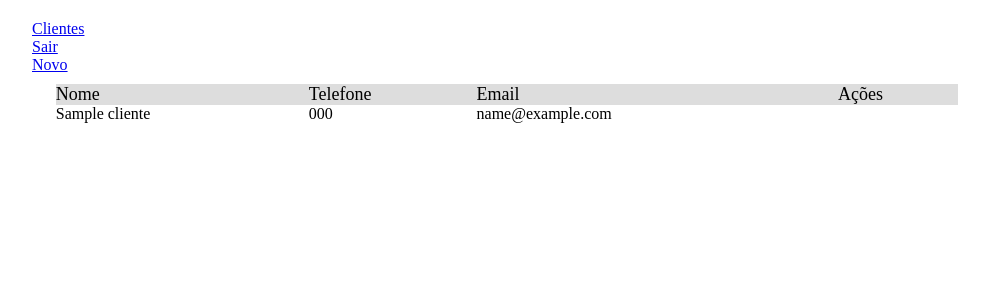
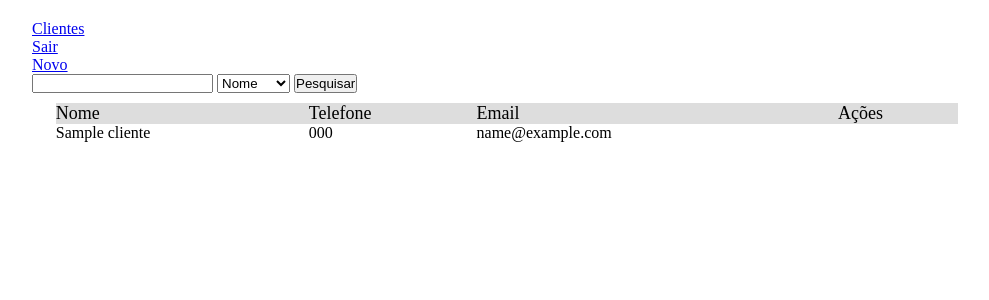
Before and after one commit to CaSoft/Aligatoro, a CodeIgniter app: page /index.php/clientes/index in a window 1280 px wide. Shown: the top 300 px of the page, without its empty margins (133-1122 px from the left). Run offline with CodeIgniter, Linux system fonts and the light colour scheme; tables that the repository leaves empty hold one stand-in row (values such as "Sample post").

Commit message:
Adicionado formulário de pesquisa de clientes na página inicial dos clientes.

```diff
--- a/application/controllers/clientes.php
+++ b/application/controllers/clientes.php
@@ -29,7 +29,15 @@ class Clientes extends CI_Controller {
         $this->data['menu'] = 'clientes/menus/index';
 
         $this->load->model('clientes_model');
-        $this->data['clientes'] = $this->clientes_model->pegar_ultimos_cadastrados(10);
+
+        if ($this->input->post('texto_pesquisa_clientes')) {
+            $this->data['texto_pesquisa_clientes'] = $this->input->post('texto_pesquisa_clientes');
+            $this->data['clientes'] = $this->clientes_model->pesquisar_clientes($this->input->post('tipo_pesquisa_clientes'), $this->input->post('texto_pesquisa_clientes'));
+        }
+        else {
+            $this->data['texto_pesquisa_clientes'] = '';
+            $this->data['clientes'] = $this->clientes_model->pegar_ultimos_cadastrados(10);
+        }
 
         $this->load->view('index', $this->data);
     }
--- a/application/models/clientes_model.php
+++ b/application/models/clientes_model.php
@@ -29,6 +29,20 @@ class Clientes_model extends CI_Model {
     }
 
     /**
+     * Função para pesquisaer clientes
+     *
+     * @param string $campo
+     * @param string $valor
+     * @return array
+     */
+    public function pesquisar_clientes($campo, $valor) {
+        $this->db->like($campo, $valor);
+        $query = $this->db->get('clientes');
+
+        return $query->result_array();
+    }
+
+    /**
      * Esta função retorna os últimos clientes cadastrados
      *
      * @param integer $numero Número de cadastros a retornar
--- a/application/views/clientes/index.php
+++ b/application/views/clientes/index.php
@@ -1,3 +1,13 @@
+<form id="form_pesquisa_clientes" name="form_pesquisa_clientes" method="post" action="<?php echo site_url(); ?>clientes">
+    <input type="text" name="texto_pesquisa_clientes" id="texto_pesquisa_clientes" value="<?php echo $texto_pesquisa_clientes; ?>" />
+    <select size="1" name="tipo_pesquisa_clientes" id="tipo_pesquisa_clientes">
+        <option value="nome">Nome</option>
+        <option value="telefone">Telefone</option>
+        <option value="email">E-mail</option>
+        <option value="cidade">Cidade</option>
+    </select>
+    <input id="botao_pesquisar_clientes" type="submit" value="Pesquisar" />
+</form>
 <table>
     <thead>
         <tr>
```
